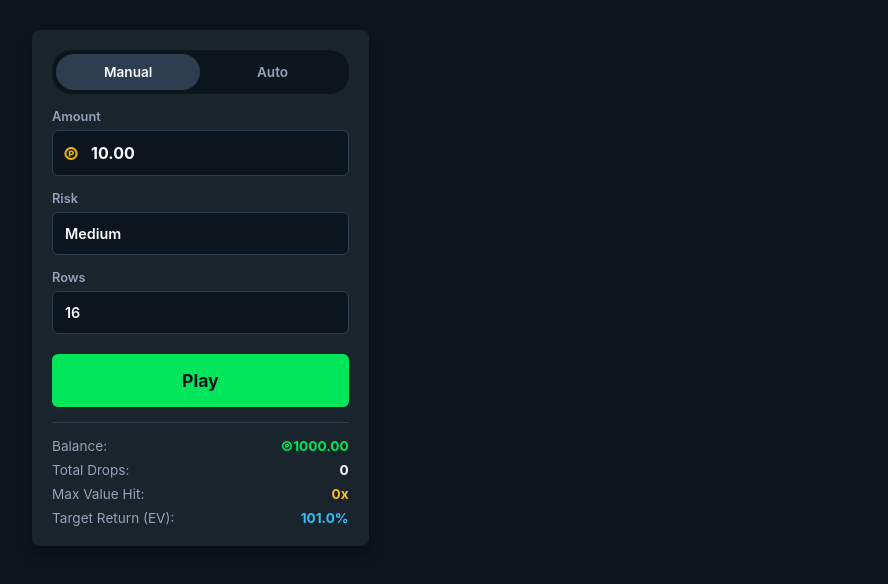
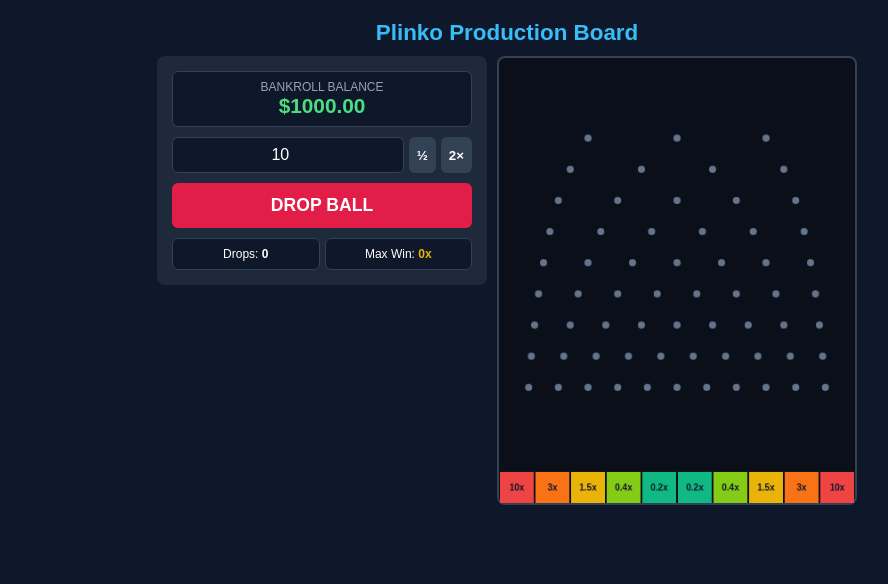
Before and after one commit to 1t1h/plinko-page, a plain HTML site: page index.html in a window 1280 px wide. Shown: the whole page, without its empty margins (133-1021 px from the left). Drawn offline with Linux system fonts and the light colour scheme.

Commit message:
Update index.html

```diff
--- a/index.html
+++ b/index.html
@@ -3,336 +3,164 @@
 <head>
     <meta charset="UTF-8">
     <meta name="viewport" content="width=device-width, initial-scale=1.0, maximum-scale=1.0, user-scalable=no">
-    <title>Plinko Matrix</title>
+    <title>Plinko</title>
     <style>
-        * {
-            box-sizing: border-box;
-            margin: 0;
-            padding: 0;
-            font-family: -apple-system, BlinkMacSystemFont, "Segoe UI", Roboto, Arial, sans-serif;
-            user-select: none;
-        }
-
-        body {
-            background-color: #0c151d;
-            color: #f8fafc;
-            display: flex;
-            flex-direction: column;
-            align-items: center;
-            min-height: 100vh;
-            padding: 15px;
-        }
-
-        .game-container {
-            display: flex;
-            flex-direction: column;
-            width: 100%;
-            max-width: 950px;
-            gap: 20px;
-            margin-top: 15px;
-        }
-
-        @media (min-width: 750px) {
-            .game-container {
-                flex-direction: row;
-                align-items: stretch;
-            }
-        }
-
-        /* Sidebar Control panel */
-        .panel {
-            background-color: #1a242d;
-            border-radius: 8px;
-            padding: 20px;
-            flex: 1;
-            display: flex;
-            flex-direction: column;
-            gap: 15px;
-            min-width: 290px;
-            box-shadow: 0 10px 15px -3px rgba(0, 0, 0, 0.4);
-        }
-
-        .tabs-header {
-            display: flex;
-            background-color: #0c151d;
-            padding: 4px;
-            border-radius: 20px;
-        }
-
-        .tab-item {
-            flex: 1;
-            text-align: center;
-            padding: 10px;
-            font-size: 0.85rem;
-            font-weight: 600;
-            border-radius: 20px;
-            color: #94a3b8;
-        }
-
-        .tab-item.active {
-            background-color: #2c3e50;
-            color: #f8fafc;
-        }
-
-        .input-block {
-            display: flex;
-            flex-direction: column;
-            gap: 6px;
-        }
-
-        .input-label {
-            font-size: 0.8rem;
-            color: #94a3b8;
-            font-weight: 600;
-        }
-
-        .wager-row {
-            display: flex;
-            background-color: #0c151d;
-            border: 1px solid #2c3e50;
-            border-radius: 6px;
-            overflow: hidden;
-            align-items: center;
-            padding-right: 5px;
-        }
-
-        input[type="number"] {
-            flex: 1;
-            background: transparent;
-            border: none;
-            color: #f8fafc;
-            padding: 12px;
-            font-size: 1rem;
-            font-weight: bold;
-            outline: none;
-        }
-
-        .gold-icon {
-            color: #eab308;
-            font-weight: bold;
-            padding-left: 10px;
-            font-size: 1.1rem;
-        }
-
-        .util-btn {
-            background-color: transparent;
-            color: #94a3b8;
-            border: none;
-            padding: 0 12px;
-            cursor: pointer;
-            font-weight: 600;
-            height: 100%;
-        }
-
-        .util-btn:hover {
-            color: #f8fafc;
-        }
-
-        .static-display-box {
-            background-color: #0c151d;
-            border: 1px solid #2c3e50;
-            color: #f8fafc;
-            padding: 12px;
-            border-radius: 6px;
-            font-size: 0.9rem;
-            font-weight: 600;
-        }
-
-        .play-btn {
-            background-color: #00e65b;
-            color: #0c151d;
-            border: none;
-            padding: 16px;
-            border-radius: 6px;
-            font-size: 1.1rem;
-            font-weight: bold;
-            cursor: pointer;
-            transition: background-color 0.1s;
-            margin-top: 5px;
-        }
-
-        .play-btn:hover {
-            background-color: #1fff76;
-        }
-
-        .stats-dashboard {
-            margin-top: auto;
-            border-top: 1px solid #2c3e50;
-            padding-top: 15px;
-            display: flex;
-            flex-direction: column;
-            gap: 8px;
-        }
-
-        .stat-line {
-            display: flex;
-            justify-content: space-between;
-            font-size: 0.85rem;
-            color: #94a3b8;
-        }
-
-        .stat-line span strong {
-            color: #f8fafc;
-        }
-
-        /* Canvas Display Arena */
-        .arena {
-            flex: 2;
-            background-color: #0c151d;
-            display: flex;
-            align-items: center;
-            justify-content: center;
-            width: 100%;
-        }
-
-        .canvas-wrapper {
-            width: 100%;
-            max-width: 580px;
-        }
-
-        canvas {
-            display: block;
-            width: 100%;
-            height: auto;
-            aspect-ratio: 1.15 / 1;
-        }
+        * { box-sizing: border-box; margin: 0; padding: 0; font-family: sans-serif; user-select: none; }
+        body { background-color: #0f172a; color: white; display: flex; flex-direction: column; align-items: center; min-height: 100vh; padding: 10px; }
+        h1 { font-size: 1.4rem; color: #38bdf8; margin: 10px 0; text-align: center; }
+        .wrapper { display: flex; flex-direction: column; width: 100%; max-width: 700px; gap: 10px; }
+        @media (min-width: 600px) { .wrapper { flex-direction: row; } }
+        .sidebar { background: #1e293b; border-radius: 8px; padding: 15px; flex: 1; display: flex; flex-direction: column; gap: 10px; height: fit-content; }
+        .card { background: #0f172a; border: 1px solid #334155; border-radius: 6px; padding: 8px; text-align: center; }
+        .green-text { color: #4ade80; font-size: 1.3rem; font-weight: bold; }
+        .row { display: flex; gap: 5px; }
+        input { flex: 1; background: #0f172a; border: 1px solid #334155; color: white; padding: 8px; border-radius: 6px; font-size: 1rem; text-align: center; }
+        button { background: #334155; color: white; border: none; padding: 8px; border-radius: 6px; cursor: pointer; font-weight: bold; }
+        .btn-main { background: #e11d48; padding: 12px; font-size: 1.1rem; text-transform: uppercase; width: 100%; }
+        .board { flex: 1.3; background: #0b0f19; border: 2px solid #334155; border-radius: 8px; max-width: 360px; width: 100%; align-self: center; }
+        canvas { display: block; width: 100%; height: auto; aspect-ratio: 4 / 5; }
     </style>
 </head>
 <body>
 
-    <div class="game-container">
-        <div class="panel">
-            <div class="tabs-header">
-                <div class="tab-item active">Manual</div>
-                <div class="tab-item">Auto</div>
+    <h1>Plinko Production Board</h1>
+
+    <div class="wrapper">
+        <div class="sidebar">
+            <div class="card">
+                <div style="color: #94a3b8; font-size: 0.75rem;">BANKROLL BALANCE</div>
+                <div class="green-text" id="displayFunds">$1000.00</div>
             </div>
 
-            <div class="input-block">
-                <div class="input-label">Amount</div>
-                <div class="wager-row">
-                    <span class="gold-icon">℗</span>
-                    <input type="number" id="wagerAmount" value="10.00" min="1">
-                    <button class="util-btn" id="halfBtn">½</button>
-                    <button class="util-btn" id="doubleBtn">2x</button>
-                </div>
+            <div class="row">
+                <input type="number" id="wagerSize" value="10" min="1">
+                <button id="halfAction">½</button>
+                <button id="doubleAction">2×</button>
             </div>
 
-            <div class="input-block">
-                <div class="input-label">Risk</div>
-                <div class="static-display-box">Medium</div>
-            </div>
+            <button class="btn-main" id="dropTrigger">Drop Ball</button>
 
-            <div class="input-block">
-                <div class="input-label">Rows</div>
-                <div class="static-display-box">16</div>
-            </div>
-
-            <button class="play-btn" id="playBtn">Play</button>
-
-            <div class="stats-dashboard">
-                <div class="stat-line">
-                    <span>Balance:</span>
-                    <span><strong id="balanceText" style="color: #00e65b;">℗1000.00</strong></span>
-                </div>
-                <div class="stat-line">
-                    <span>Total Drops:</span>
-                    <span><strong id="dropsText">0</strong></span>
-                </div>
-                <div class="stat-line">
-                    <span>Max Value Hit:</span>
-                    <span><strong id="maxMultiplierText" style="color: #fbbf24;">0x</strong></span>
-                </div>
-                <div class="stat-line">
-                    <span>Target Return (EV):</span>
-                    <span><strong style="color: #38bdf8;">101.0%</strong></span>
-                </div>
+            <div style="display: grid; grid-template-columns: 1fr 1fr; gap: 5px; font-size: 0.75rem;">
+                <div class="card">Drops: <span id="countD" style="font-weight:bold;">0</span></div>
+                <div class="card">Max Win: <span id="countM" style="font-weight:bold; color:#eab308;">0x</span></div>
             </div>
         </div>
 
-        <div class="arena">
-            <div class="canvas-wrapper">
-                <canvas id="plinkoEngineCanvas"></canvas>
-            </div>
+        <div class="board">
+            <canvas id="mainViewCanvas"></canvas>
         </div>
     </div>
 
     <script>
-        const canvas = document.getElementById('plinkoEngineCanvas');
+        const canvas = document.getElementById('mainViewCanvas');
         const ctx = canvas.getContext('2d');
+        canvas.width = 400;
+        canvas.height = 500;
 
-        const ROWS = 16;
+        let currentMoney = 1000;
+        let runningDropCount = 0;
+        let topMultiplierValue = 0;
+        let staticPins = [];
+        let physicsItems = [];
 
-        // Exact Symmetric 101% EV distribution multipliers balancing center 0.2x elements
-        const MULTIPLIERS = [110, 31, 11, 4.3, 1.4, 0.4, 0.2, 0.2, 0.2, 0.2, 0.2, 0.4, 1.4, 4.3, 11, 31, 110];
-        const COLORS = [
-            '#ff003c', '#ff2a00', '#ff5500', '#ff7f00', '#ffaa00',
-            '#ffd500', '#ffea00', '#ffff00', '#d4ff00', '#aaff00',
-            '#ffd500', '#ffaa00', '#ff7f00', '#ff5500', '#ff2a00', '#ff003c'
-        ];
+        const payoutRatios = [10, 3, 1.5, 0.4, 0.2, 0.2, 0.4, 1.5, 3, 10];
+        const displayColors = ['#ef4444', '#f97316', '#eab308', '#84cc16', '#10b981', '#10b981', '#84cc16', '#eab308', '#f97316', '#ef4444'];
 
-        let accountBalance = 1000.00;
-        let cumulativeDrops = 0;
-        let highestMultiplierTracked = 0;
-
-        let trackingPins = {};
-        let activeBalls = [];
-
-        function setupMatrixLayout() {
-            canvas.width = 650;
-            canvas.height = 560;
-
-            trackingPins = {};
-            const startY = 40;
-            const stepY = 28;
-
-            // Generate precise triangular path keys
-            for (let r = 0; r <= ROWS; r++) {
-                const dotsInRow = r + 3;
-                const rowWidthSpacing = canvas.width / (dotsInRow + 1);
-
-                for (let i = 0; i < dotsInRow; i++) {
-                    trackingPins[`${r}-${i}`] = {
-                        x: rowWidthSpacing * (i + 1),
-                        y: startY + (r * stepY)
-                    };
-                }
+        // Map symmetric coordinate peg tracking points
+        for (let r = 0; r < 9; r++) {
+            let columnCount = r + 3;
+            let spacingOffset = canvas.width / (columnCount + 1);
+            for (let i = 0; i < columnCount; i++) {
+                staticPins.push({ x: spacingOffset * (i + 1), y: 90 + r * 35 });
             }
         }
 
         function engineFrameLoop() {
-            ctx.clearRect(0, 0, canvas.width, canvas.height);
+            ctx.clearRect(0, 0, 400, 500);
 
-            // Draw matrix pin layout array positions
-            ctx.fillStyle = '#ffffff';
-            Object.values(trackingPins).forEach(p => {
+            // Draw peg nodes
+            ctx.fillStyle = '#64748b';
+            staticPins.forEach(p => {
                 ctx.beginPath();
-                ctx.arc(p.x, p.y, 3.5, 0, Math.PI * 2);
+                ctx.arc(p.x, p.y, 4, 0, Math.PI * 2);
                 ctx.fill();
             });
 
-            // Map layout grid scoring buckets matching row metrics
-            const totalBuckets = MULTIPLIERS.length;
-            const bHeight = 24;
-            const bucketY = canvas.height - 45;
-
-            const baseLeftPin = trackingPins[`${ROWS}-0`];
-            const baseRightPin = trackingPins[`${ROWS}-${ROWS+2}`];
-            const bWidth = (baseRightPin.x - baseLeftPin.x) / (totalBuckets - 1);
-            const startX = baseLeftPin.x - (bWidth / 2);
-
-            MULTIPLIERS.forEach((m, i) => {
-                const bX = startX + (i * bWidth);
-                ctx.fillStyle = COLORS[i % COLORS.length];
-                ctx.fillRect(bX + 1.5, bucketY, bWidth - 3, bHeight);
-
-                ctx.fillStyle = '#0c151d';
-                ctx.font = 'bold 9px sans-serif';
+            // Draw multi target columns
+            let partitionWidth = 400 / payoutRatios.length;
+            payoutRatios.forEach((m, i) => {
+                ctx.fillStyle = displayColors[i];
+                ctx.fillRect(i * partitionWidth + 1, 465, partitionWidth - 2, 35);
+                ctx.fillStyle = '#0f172a';
+                ctx.font = 'bold 10px sans-serif';
                 ctx.textAlign = 'center';
-                let displayVal = m >= 100 ? Math.floor(m) : m;
-                ctx.fillText(displayVal, bX + bWidth / 2, bucketY + 15);
+                ctx.fillText(m + 'x', i * partitionWidth + partitionWidth / 2, 486);
             });
 
-            // Track continuous progress vectors
-            const speedStep = 0.08;
+            // Process dynamic item transformations
+            for (let i = physicsItems.length - 1; i >= 0; i--) {
+                let ball = physicsItems[i];
+                ball.vy += 0.15; // smooth trajectory acceleration constant
+                ball.x += ball.vx;
+                ball.y += ball.vy;
 
-            for (let i = activeBalls.length - 1; i >= 0; i--) {
+                if (ball.x < 7) { ball.x = 7; ball.vx *= -0.4; }
+                if (ball.x > 393) { ball.x = 393; b.vx *= -0.4; }
+
+                staticPins.forEach(p => {
+                    let dx = ball.x - p.x;
+                    let dy = ball.y - p.y;
+                    let range = Math.sqrt(dx * dx + dy * dy);
+                    if (range < 10) {
+                        ball.x += (dx / range) * (10 - range);
+                        ball.y += (dy / range) * (10 - range);
+                        let velocityDot = ball.vx * (dx / range) + ball.vy * (dy / range);
+                        ball.vx = (ball.vx - 2 * velocityDot * (dx / range)) * 0.4 + (Math.random() - 0.5) * 0.2;
+                        ball.vy = (ball.vy - 2 * velocityDot * (dy / range)) * 0.4;
+                    }
+                });
+
+                ctx.beginPath();
+                ctx.arc(ball.x, ball.y, 6, 0, Math.PI * 2);
+                ctx.fillStyle = '#38bdf8';
+                ctx.fill();
+
+                if (ball.y >= 465) {
+                    let targetIndex = Math.max(0, Math.min(payoutRatios.length - 1, Math.floor(ball.x / partitionWidth)));
+                    currentMoney += ball.amt * payoutRatios[targetIndex];
+                    runningDropCount++;
+                    if (payoutRatios[targetIndex] > topMultiplierValue) topMultiplierValue = payoutRatios[targetIndex];
+
+                    document.getElementById('displayFunds').textContent = '$' + currentMoney.toFixed(2);
+                    document.getElementById('countD').textContent = runningDropCount;
+                    document.getElementById('countM').textContent = topMultiplierValue + 'x';
+
+                    physicsItems.splice(i, 1);
+                }
+            }
+            requestAnimationFrame(engineFrameLoop);
+        }
+
+        document.getElementById('dropTrigger').addEventListener('click', () => {
+            let numericBet = parseFloat(document.getElementById('wagerSize').value);
+            if (isNaN(numericBet) || numericBet <= 0 || numericBet > currentMoney) return;
+
+            currentMoney -= numericBet;
+            document.getElementById('displayFunds').textContent = '$' + currentMoney.toFixed(2);
+            physicsItems.push({ x: 200 + (Math.random() - 0.5) * 10, y: 25, vx: 0, vy: 0, amt: numericBet });
+        });
+
+        document.getElementById('halfAction').addEventListener('click', () => {
+            let el = document.getElementById('wagerSize');
+            el.value = Math.max(1, Math.floor(parseFloat(el.value) / 2));
+        });
+
+        document.getElementById('doubleAction').addEventListener('click', () => {
+            let el = document.getElementById('wagerSize');
+            el.value = Math.floor(parseFloat(el.value) * 2);
+        });
+
+        engineFrameLoop();
+    </script>
+</body>
+</html>
```
